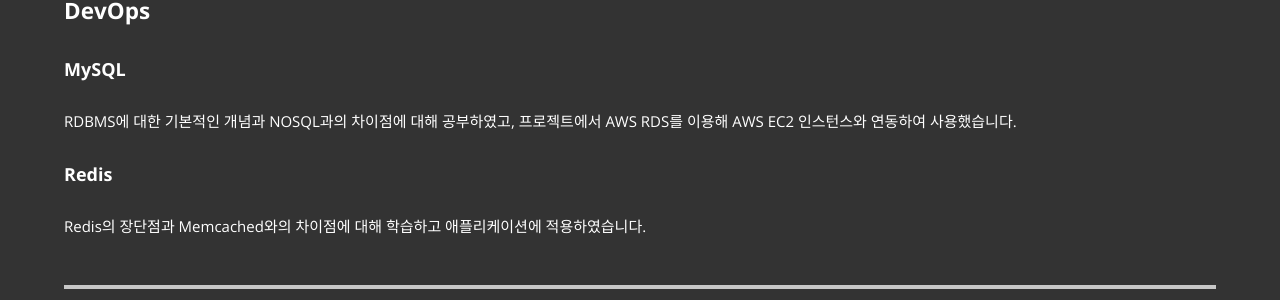
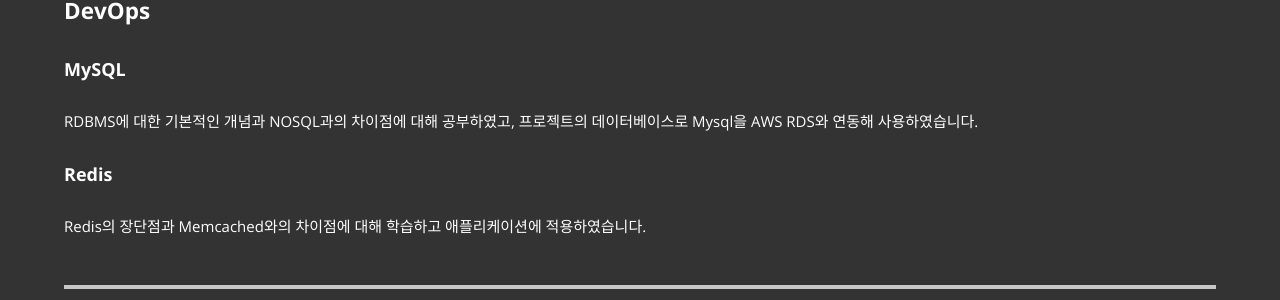
Before and after one commit to tlskals/tlskals.github.io, a Jekyll site: the page built from index.html, in a window 1280 px wide and 900 px high, scrolled down 1162 px. Shown: the part 149-449 px from the top of the window. Built offline with Jekyll 4.4.1, drawn with Linux system fonts in a browser that asks for light colours.

Commit message:
Skills 수정

```diff
--- a/_data/skills.yml
+++ b/_data/skills.yml
@@ -11,7 +11,7 @@
 
 - category: DevOps
 - skill: MySQL
-- description: RDBMS에 대한 기본적인 개념과 NOSQL과의 차이점에 대해 공부하였고, 프로젝트에서 AWS RDS를 이용해 AWS EC2 인스턴스와 연동하여 사용했습니다.
+- description: RDBMS에 대한 기본적인 개념과 NOSQL과의 차이점에 대해 공부하였고, 프로젝트의 데이터베이스로 Mysql을 AWS RDS와 연동해 사용하였습니다.
 - skill: Redis
 - description: Redis의 장단점과 Memcached와의 차이점에 대해 학습하고 애플리케이션에 적용하였습니다.
 
```
